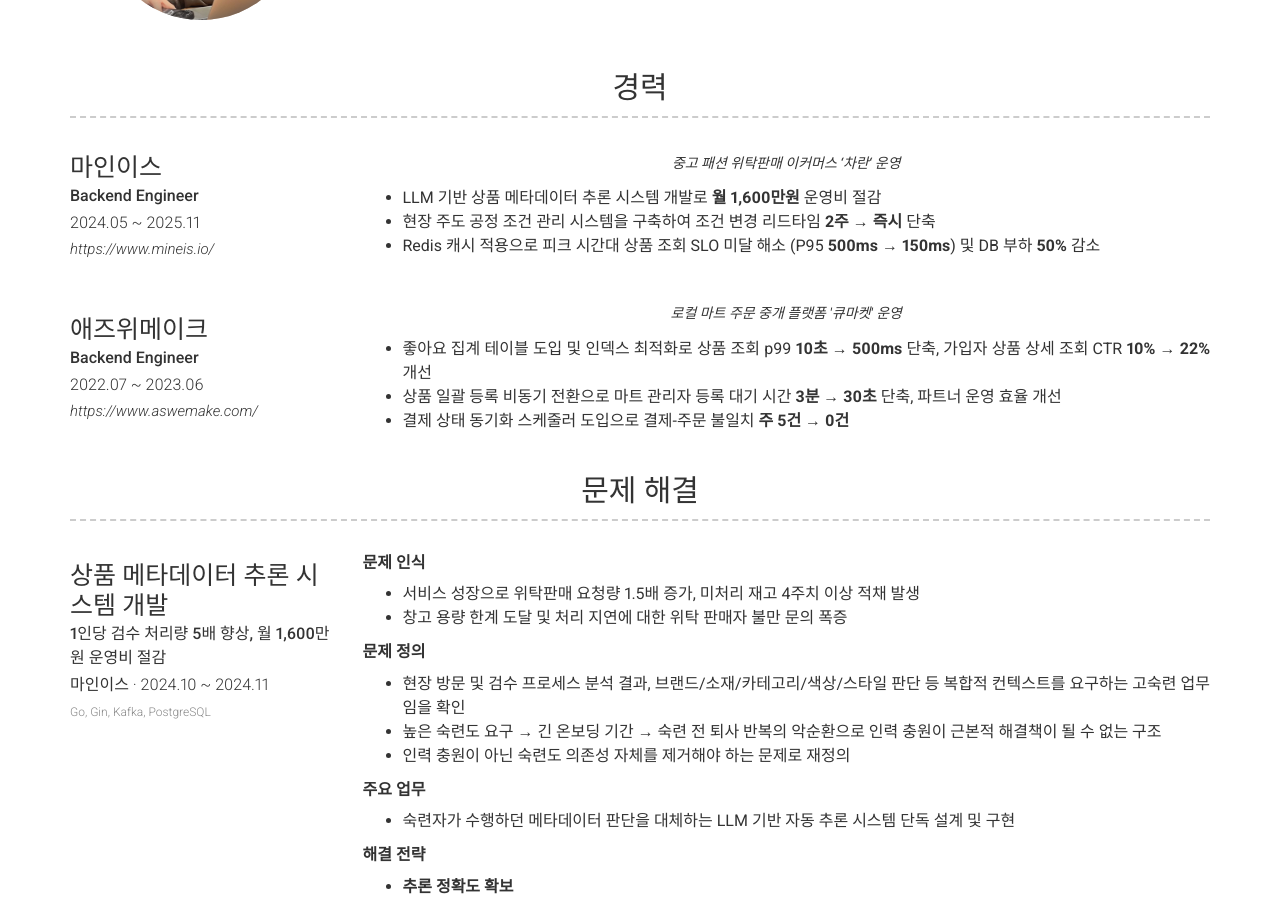
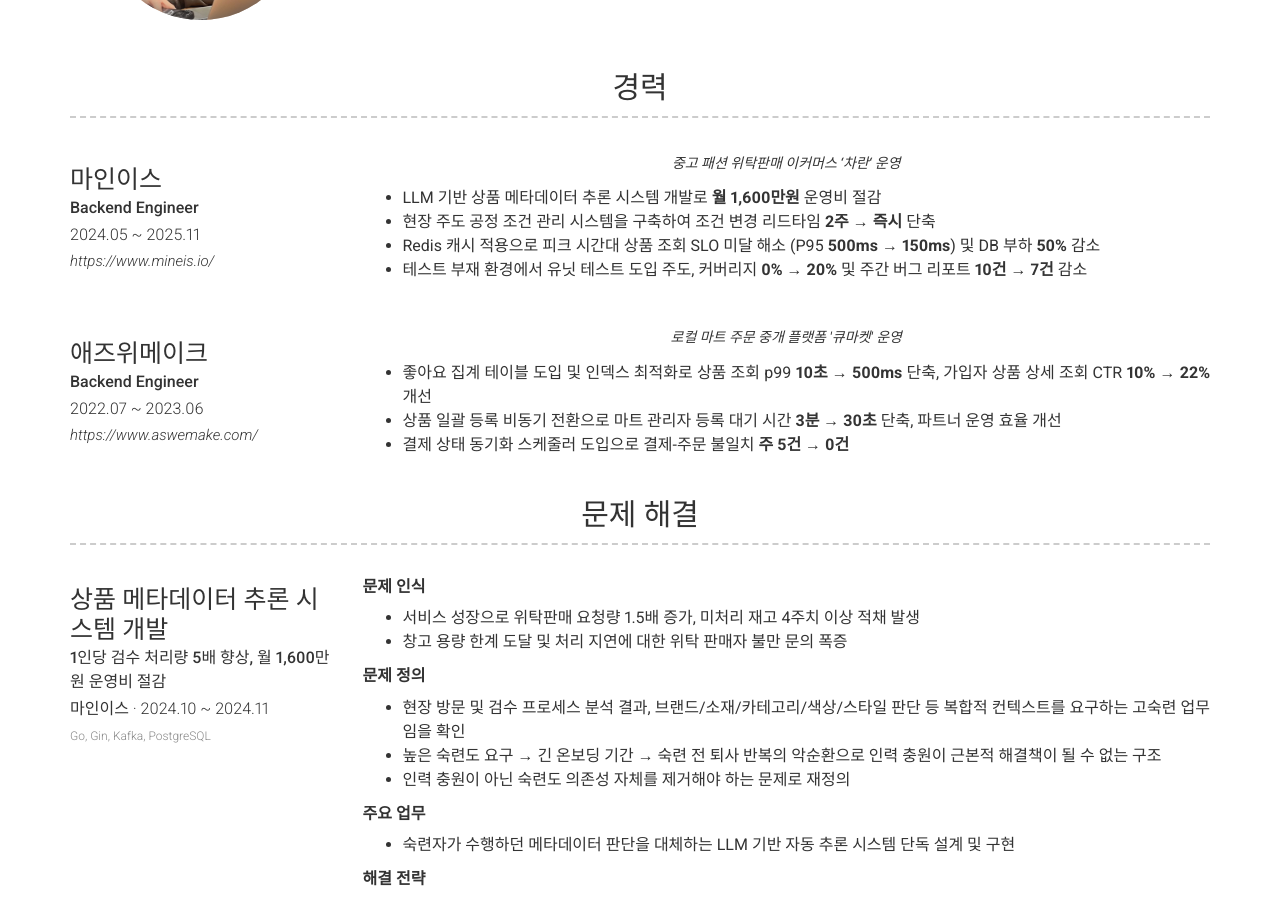
Before and after one commit to toongri/toongri.github.io, a Jekyll site: the page built from index.md, in a window 1280 px wide and 900 px high, scrolled down 459 px. Built offline with Jekyll 4.4.1, drawn with Linux system fonts in a browser that asks for light colours; nearby versions of some CDN libraries; some of the changed text lies outside the part shown.

Commit message:
docs: 테스트 도입 성과 및 도구 기술스택 추가

```diff
--- a/_config.yml
+++ b/_config.yml
@@ -38,6 +38,7 @@ content:
           - LLM 기반 상품 메타데이터 추론 시스템 개발로 **월 1,600만원** 운영비 절감
           - 현장 주도 공정 조건 관리 시스템을 구축하여 조건 변경 리드타임 **2주 → 즉시** 단축
           - Redis 캐시 적용으로 피크 시간대 상품 조회 SLO 미달 해소 (P95 **500ms → 150ms**) 및 DB 부하 **50%** 감소
+          - 테스트 부재 환경에서 유닛 테스트 도입 주도, 커버리지 **0% → 20%** 및 주간 버그 리포트 **10건 → 7건** 감소
       - layout: left
         title: 애즈위메이크
         link: https://www.aswemake.com/
@@ -179,6 +180,9 @@ content:
       - title: 테스트
         description: |
           - Ginkgo, JUnit5
+      - title: 도구
+        description: |
+          - Claude Code, IntelliJ IDEA, k6
 
   - title: 학력
     layout: list
```
